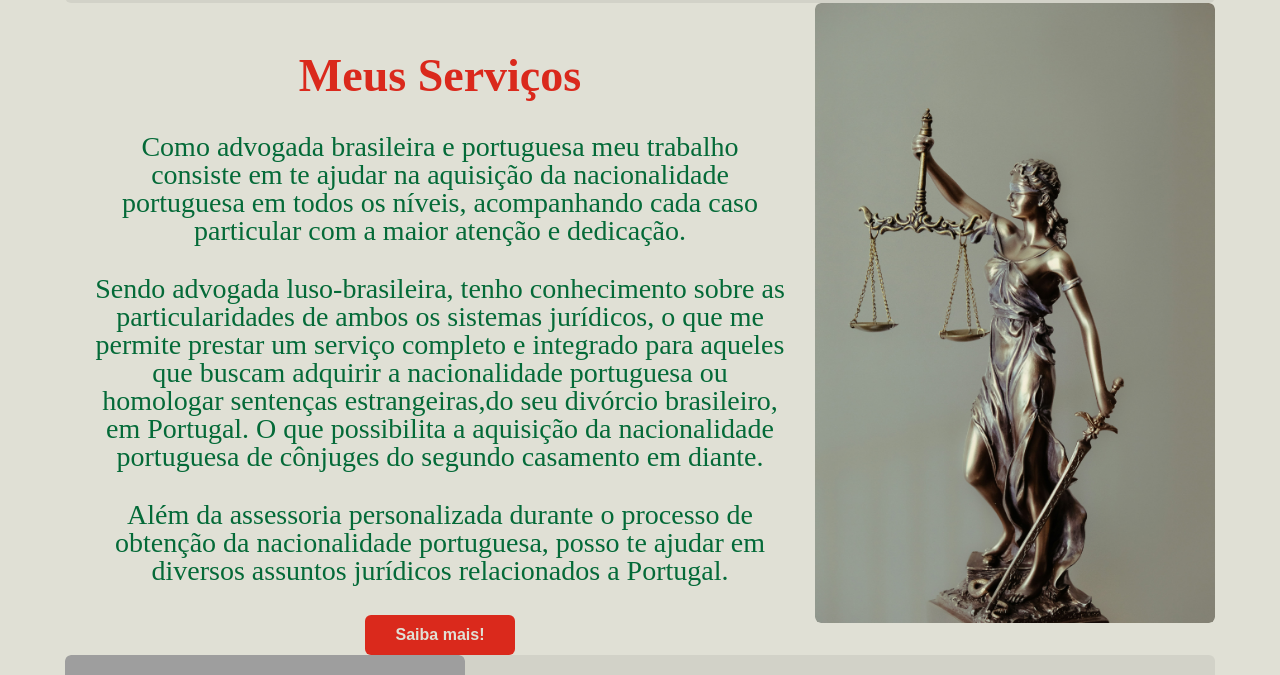
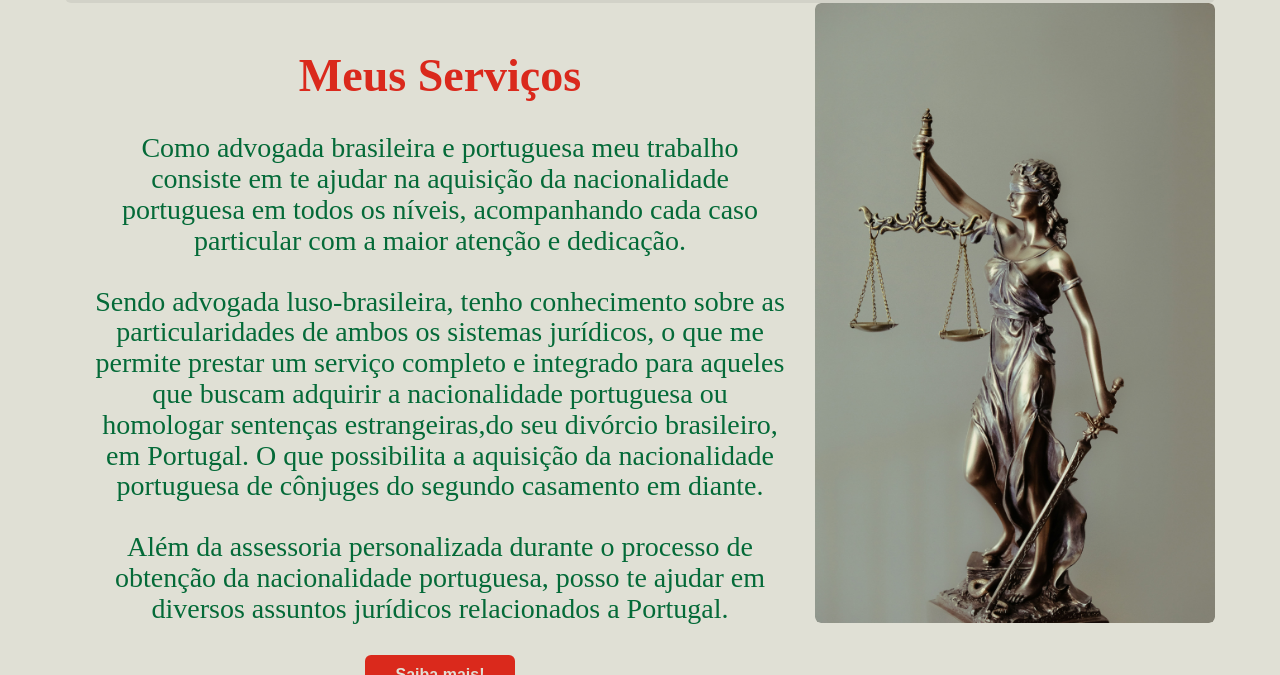
Before and after one commit to carolinedemoraes/advogadaportuguesa, a React (Vite) app: page / in a window 1280 px wide. Shown: the part 1502-2177 px from the top of the page. Built offline with nearby package versions, Linux system fonts and the light colour scheme; grey boxes are pictures that could not be loaded.

Commit message:
espacamento atualizado

```diff
--- a/src/styles/app.sass
+++ b/src/styles/app.sass
@@ -83,7 +83,7 @@ h1,h2, p
 .meus-servicos
     text-align: center
     font-size: 28px
-    line-height: 1
+    line-height: 1.1
     font-weight: normal
 
 .nacionalidade-online
```
